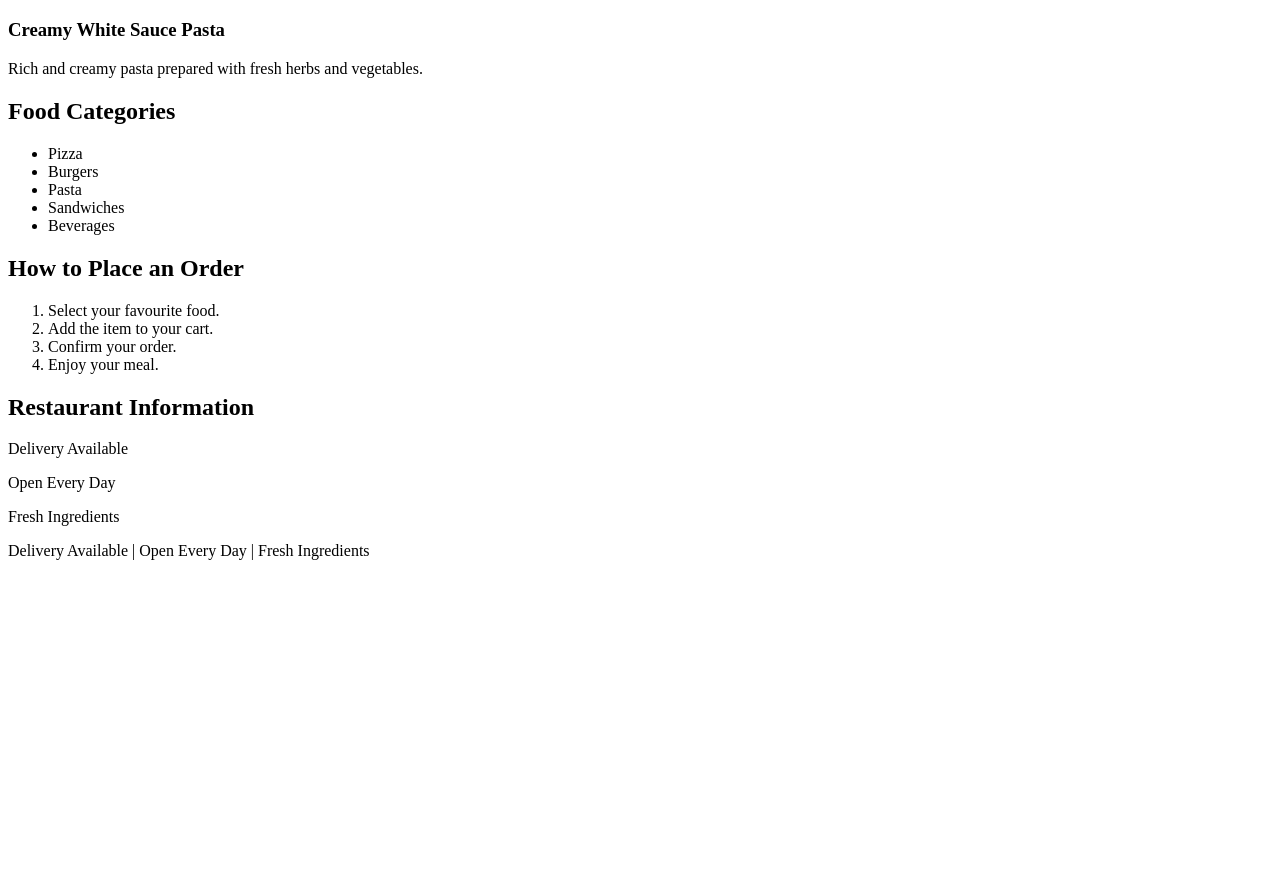
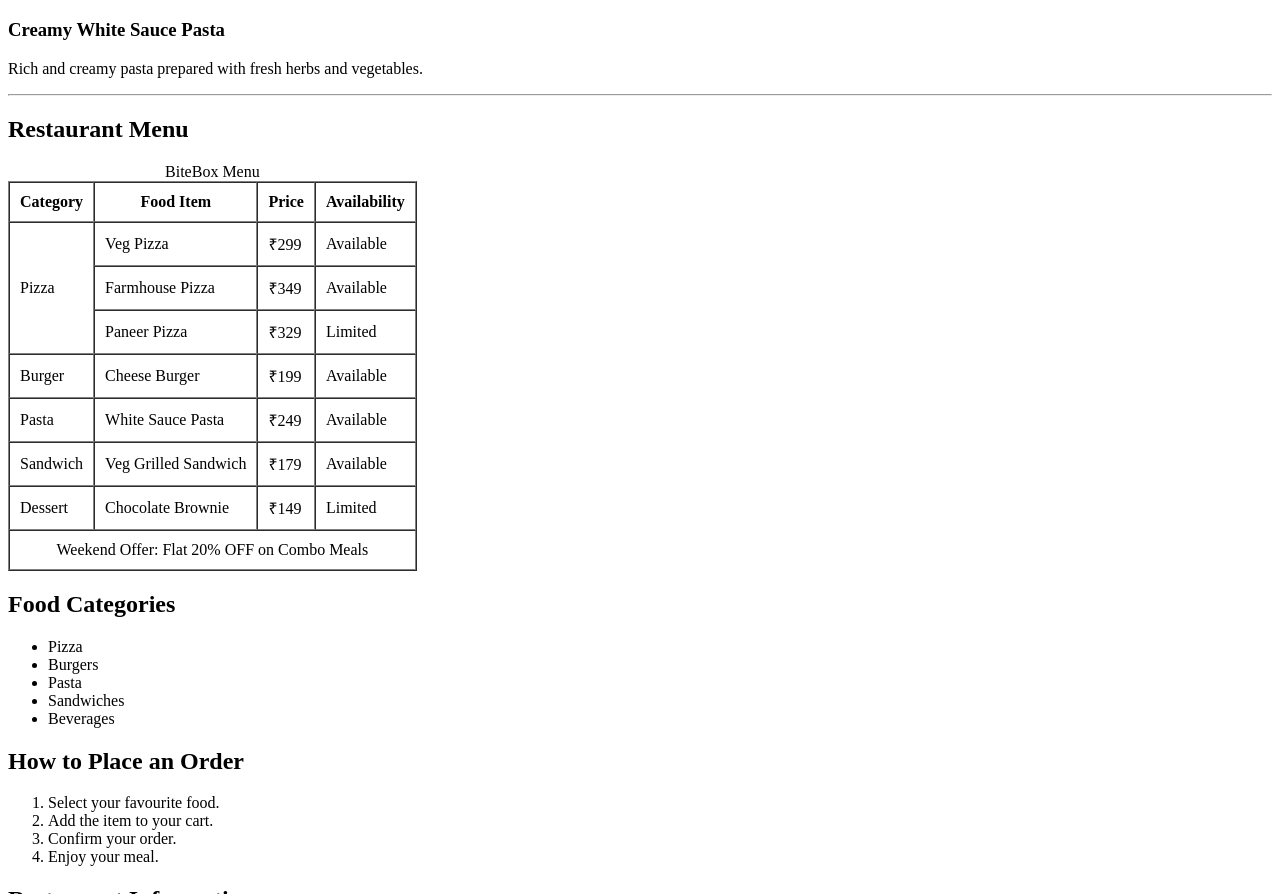
Before and after one commit to vashu34/Bitboxy, a plain HTML site: page menu.html in a window 1280 px wide. Shown: the part 903-1797 px from the top of the page. Before the commit the page ends 1471 px from the top, so only its background shows below. Drawn offline with Linux system fonts and the light colour scheme.

Commit message:
added data

```diff
--- a/menu.html
+++ b/menu.html
@@ -8,8 +8,8 @@
 </head>
 
 <body>
+
     <h1> Menu </h1>
-
     <p>
         <a href="index.html">Home</a>
         |
@@ -20,40 +20,108 @@
         <a href="contact.html">Contact</a>
     </p>
 
-
+    <!--Popular dishes-->
     <h2>Our Popular Dishes</h2>
 
+    <!--Piza-->
     <img src="assets/images/pizza.jpg" alt="Pizza" width="250" height="180">
-
-
     <h3>Cheesy Veg Pizza</h3>
-
     <p>
-
-        Loaded with fresh vegetables and topped with delicious
-        mozzarella cheese.
-
+        Loaded with fresh vegetables and topped with delicious mozzarella cheese.
     </p>
 
-
-    <img src="assets/images/burger.jpg" alt="Burger" width="250" height="180">
+    <!--Burger-->
+    <img src="assets/images/burger.jpg" alt="Pizza" width="250" height="180">
     <h3>Classic Cheese Burger</h3>
-
     <p>
         A juicy grilled burger served with fresh vegetables
         and cheese.
     </p>
 
-    <img src="assets/images/pasta.jpg" alt="Pasta" width="250" height="180">
-
+    <!--Pasta-->
+    <img src="assets/images/pasta.jpg" alt="Pizza" width="250" height="180">
     <h3>Creamy White Sauce Pasta</h3>
-
     <p>
         Rich and creamy pasta prepared with fresh herbs and
         vegetables.
     </p>
+    <!--Restaurant Menu-->
+    <hr>
+    <h2>Restaurant Menu</h2>
+    <table border="1" cellpadding="10" cellspacing="0">
+        <caption> BiteBox Menu </caption>
 
-    <h2> Food Categories </h2>
+        <tr>
+            <th>Category</th>
+            <th>Food Item</th>
+            <th>Price</th>
+            <th>Availability</th>
+        </tr>
+
+        <tr>
+            <td rowspan="3">Pizza</td>
+            <td>Veg Pizza</td>
+            <td>₹299</td>
+            <td>Available</td>
+        </tr>
+        <tr>
+
+            <td>Farmhouse Pizza</td>
+            <td>₹349</td>
+            <td>Available</td>
+        </tr>
+        <tr>
+
+            <td>Paneer Pizza</td>
+            <td>₹329</td>
+            <td>Limited</td>
+        </tr>
+
+        <tr>
+            <td>Burger</td>
+            <td>Cheese Burger</td>
+            <td>₹199</td>
+            <td>Available</td>
+        </tr>
+
+        <tr>
+            <td>Pasta</td>
+            <td>White Sauce Pasta</td>
+            <td>₹249</td>
+            <td>Available</td>
+        </tr>
+
+        <tr>
+            <td>Sandwich</td>
+            <td>Veg Grilled Sandwich</td>
+            <td>₹179</td>
+            <td>Available</td>
+        </tr>
+
+        </tr>
+
+        <tr>
+            <td>Dessert</td>
+            <td>Chocolate Brownie</td>
+            <td>₹149</td>
+            <td>Limited</td>
+        </tr>
+
+        <tr align="center">
+            <td colspan="4">
+                Weekend Offer:
+                Flat 20% OFF on Combo Meals
+
+            </td>
+
+        </tr>
+
+
+    </table>
+
+
+    <!--Food Categories-->
+    <h2>Food Categories</h2>
 
     <ul>
 
@@ -65,29 +133,26 @@
 
     </ul>
 
+    <h2>How to Place an Order</h2>
 
-    <h2>How to Place an Order</h2>
 
     <ol>
 
         <li>Select your favourite food.</li>
-
         <li>Add the item to your cart.</li>
-
         <li>Confirm your order.</li>
-
         <li>Enjoy your meal.</li>
 
     </ol>
 
+    <!--Restaurant Information-->
+    <!--Using Block elements-->
     <h2>Restaurant Information</h2>
     <p>Delivery Available</p>
-
     <p>Open Every Day</p>
-
     <p>Fresh Ingredients</p>
 
-
+    <!--Using inline elements-->
     <span>Delivery Available</span>
 
     <span> | </span>
@@ -97,7 +162,6 @@
     <span> | </span>
 
     <span>Fresh Ingredients</span>
-
 </body>
 
 </html>
```
Also changed, not shown: index.html (+105 -32 lines).
